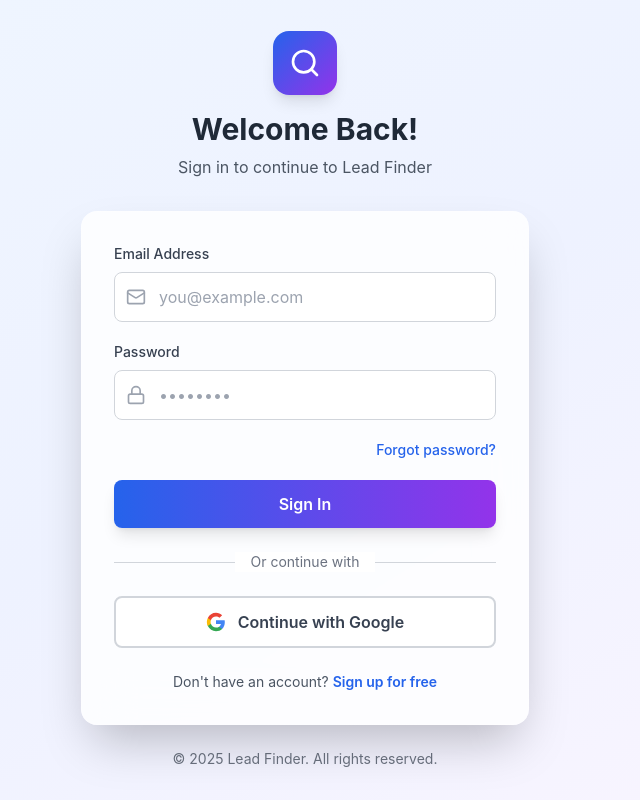
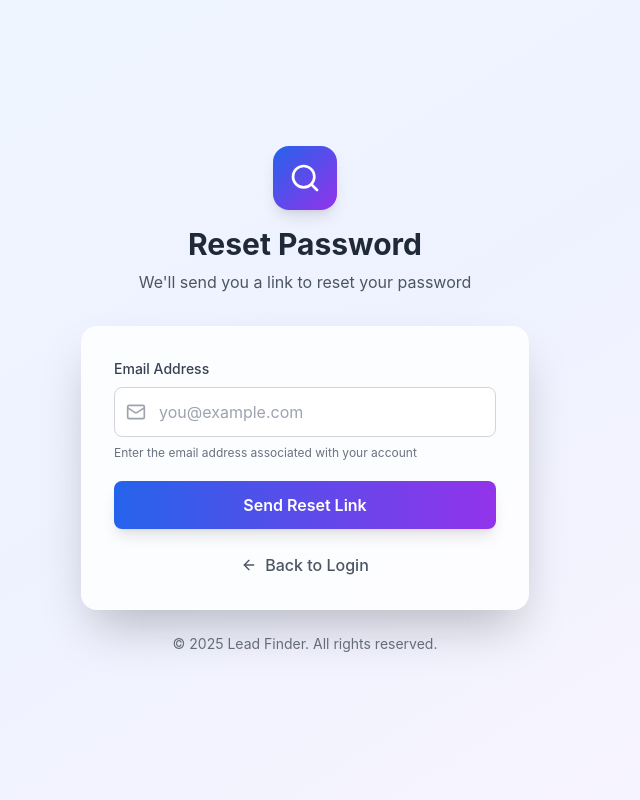
Before and after one commit to kvora49/Lead_finder, a React (Vite) app: page /forgot-password in a window 1280 px wide. Before the commit this address led to /login. Shown: the whole page, without its empty margins (335-975 px from the left). Built offline with nearby package versions, Linux system fonts and the light colour scheme; no server answers.

Commit message:
Add forgot password functionality and fix popup-closed error with redirect fallback

```diff
--- /dev/null
+++ b/src/components/ForgotPassword.jsx
@@ -0,0 +1,144 @@
+import { useState } from 'react';
+import { sendPasswordResetEmail } from 'firebase/auth';
+import { auth } from '../firebase';
+import { Link } from 'react-router-dom';
+import { Search, Mail, ArrowLeft, CheckCircle2, AlertCircle, Loader2 } from 'lucide-react';
+
+const ForgotPassword = () => {
+  const [email, setEmail] = useState('');
+  const [error, setError] = useState('');
+  const [success, setSuccess] = useState(false);
+  const [loading, setLoading] = useState(false);
+
+  const handleResetPassword = async (e) => {
+    e.preventDefault();
+    setError('');
+    setSuccess(false);
+    setLoading(true);
+
+    try {
+      await sendPasswordResetEmail(auth, email);
+      setSuccess(true);
+      setEmail(''); // Clear the email field
+    } catch (error) {
+      let errorMessage = error.message.replace('Firebase: ', '').replace('Error ', '');
+
+      if (error.code === 'auth/user-not-found') {
+        errorMessage = 'No account found with this email address.';
+      } else if (error.code === 'auth/invalid-email') {
+        errorMessage = 'Invalid email address format.';
+      } else if (error.code === 'auth/too-many-requests') {
+        errorMessage = 'Too many reset requests. Please try again later.';
+      }
+
+      setError(errorMessage);
+    } finally {
+      setLoading(false);
+    }
+  };
+
+  return (
+    <div className="min-h-screen bg-gradient-to-br from-blue-50 via-indigo-50 to-purple-50 flex items-center justify-center p-4">
+      {/* Background Pattern */}
+      <div className="absolute inset-0 bg-grid-pattern opacity-5"></div>
+
+      <div className="relative w-full max-w-md">
+        {/* Logo & Title */}
+        <div className="text-center mb-8">
+          <div className="inline-flex items-center justify-center w-16 h-16 bg-gradient-to-br from-blue-600 to-purple-600 rounded-2xl mb-4 shadow-lg">
+            <Search className="w-8 h-8 text-white" />
+          </div>
+          <h1 className="text-3xl font-bold text-gray-800 mb-2">Reset Password</h1>
+          <p className="text-gray-600">We'll send you a link to reset your password</p>
+        </div>
+
+        {/* Reset Password Card */}
+        <div className="glass-panel bg-white/80 backdrop-blur-xl rounded-2xl shadow-2xl p-8 border border-white/20">
+          {/* Success Message */}
+          {success && (
+            <div className="mb-6 p-4 bg-green-50 border border-green-200 rounded-lg">
+              <div className="flex items-start gap-3">
+                <CheckCircle2 className="w-5 h-5 text-green-600 flex-shrink-0 mt-0.5" />
+                <div>
+                  <p className="text-sm text-green-800 font-medium mb-1">
+                    Password reset email sent!
+                  </p>
+                  <p className="text-sm text-green-700">
+                    Check your inbox for a link to reset your password. If it doesn't appear within a few minutes, check your spam folder.
+                  </p>
+                </div>
+              </div>
+            </div>
+          )}
+
+          {/* Error Message */}
+          {error && (
+            <div className="mb-6 p-4 bg-red-50 border border-red-200 rounded-lg">
+              <div className="flex items-start gap-3">
+                <AlertCircle className="w-5 h-5 text-red-600 flex-shrink-0 mt-0.5" />
+                <p className="text-sm text-red-800">{error}</p>
+              </div>
+            </div>
+          )}
+
+          {/* Reset Form */}
+          <form onSubmit={handleResetPassword} className="space-y-5">
+            {/* Email Field */}
+            <div>
+              <label className="block text-sm font-medium text-gray-700 mb-2">
+                Email Address
+              </label>
+              <div className="relative">
+                <Mail className="absolute left-3 top-1/2 transform -translate-y-1/2 w-5 h-5 text-gray-400" />
+                <input
+                  type="email"
+                  value={email}
+                  onChange={(e) => setEmail(e.target.value)}
+                  className="w-full pl-11 pr-4 py-3 border border-gray-300 rounded-lg focus:ring-2 focus:ring-blue-500 focus:border-blue-500 transition-all"
+                  placeholder="you@example.com"
+                  required
+                  disabled={loading}
+                />
+              </div>
+              <p className="mt-2 text-xs text-gray-500">
+                Enter the email address associated with your account
+              </p>
+            </div>
+
+            {/* Reset Button */}
+            <button
+              type="submit"
+              disabled={loading}
+              className="w-full bg-gradient-to-r from-blue-600 to-purple-600 text-white py-3 rounded-lg font-semibold hover:from-blue-700 hover:to-purple-700 transition-all duration-200 shadow-lg hover:shadow-xl disabled:opacity-50 disabled:cursor-not-allowed flex items-center justify-center gap-2"
+            >
+              {loading ? (
+                <>
+                  <Loader2 className="w-5 h-5 animate-spin" />
+                  Sending...
+                </>
+              ) : (
+                'Send Reset Link'
+              )}
+            </button>
+          </form>
+
+          {/* Back to Login */}
+          <Link
+            to="/login"
+            className="mt-6 w-full flex items-center justify-center gap-2 text-gray-600 hover:text-gray-800 font-medium transition-colors"
+          >
+            <ArrowLeft className="w-4 h-4" />
+            Back to Login
+          </Link>
+        </div>
+
+        {/* Footer */}
+        <p className="text-center text-sm text-gray-500 mt-6">
+          © 2025 Lead Finder. All rights reserved.
+        </p>
+      </div>
+    </div>
+  );
+};
+
+export default ForgotPassword;
--- a/src/components/Login.jsx
+++ b/src/components/Login.jsx
@@ -1,8 +1,9 @@
 import { useState } from 'react';
-import { signInWithEmailAndPassword, signInWithPopup, GoogleAuthProvider } from 'firebase/auth';
+import { signInWithEmailAndPassword, signInWithPopup, signInWithRedirect, getRedirectResult, GoogleAuthProvider } from 'firebase/auth';
 import { auth } from '../firebase';
 import { Link, useNavigate } from 'react-router-dom';
 import { Search, Mail, Lock, AlertCircle, Loader2, Eye, EyeOff } from 'lucide-react';
+import { useEffect } from 'react';
 
 const Login = () => {
   const [email, setEmail] = useState('');
@@ -11,6 +12,23 @@
   const [error, setError] = useState('');
   const [loading, setLoading] = useState(false);
   const navigate = useNavigate();
+
+  // Check for redirect result on component mount
+  useEffect(() => {
+    const checkRedirectResult = async () => {
+      try {
+        const result = await getRedirectResult(auth);
+        if (result) {
+          navigate('/');
+        }
+      } catch (error) {
+        if (error.code !== 'auth/popup-closed-by-user') {
+          setError(error.message.replace('Firebase: ', ''));
+        }
+      }
+    };
+    checkRedirectResult();
+  }, [navigate]);
 
   const handleLogin = async (e) => {
     e.preventDefault();
@@ -52,12 +70,24 @@
     const provider = new GoogleAuthProvider();
 
     try {
+      // Try popup method first
       await signInWithPopup(auth, provider);
       navigate('/');
     } catch (error) {
-      setError(error.message.replace('Firebase: ', ''));
-    } finally {
-      setLoading(false);
+      // If popup is blocked or closed, use redirect method
+      if (error.code === 'auth/popup-blocked' || error.code === 'auth/popup-closed-by-user' || error.code === 'auth/cancelled-popup-request') {
+        try {
+          // Use redirect method as fallback
+          await signInWithRedirect(auth, provider);
+          // Navigation will happen in useEffect after redirect completes
+        } catch (redirectError) {
+          setError(redirectError.message.replace('Firebase: ', ''));
+          setLoading(false);
+        }
+      } else {
+        setError(error.message.replace('Firebase: ', ''));
+        setLoading(false);
+      }
     }
   };
 
--- a/src/components/Register.jsx
+++ b/src/components/Register.jsx
@@ -1,5 +1,5 @@
-import { useState } from 'react';
-import { createUserWithEmailAndPassword, signInWithPopup, GoogleAuthProvider, updateProfile } from 'firebase/auth';
+import { useState, useEffect } from 'react';
+import { createUserWithEmailAndPassword, signInWithPopup, signInWithRedirect, getRedirectResult, GoogleAuthProvider, updateProfile } from 'firebase/auth';
 import { auth } from '../firebase';
 import { Link, useNavigate } from 'react-router-dom';
 import { Search, Mail, Lock, User, AlertCircle, Loader2, CheckCircle, Eye, EyeOff } from 'lucide-react';
@@ -19,6 +19,23 @@
   const [verificationCode, setVerificationCode] = useState('');
   const [tempUserData, setTempUserData] = useState(null);
   const navigate = useNavigate();
+
+  // Check for redirect result on component mount
+  useEffect(() => {
+    const checkRedirectResult = async () => {
+      try {
+        const result = await getRedirectResult(auth);
+        if (result) {
+          navigate('/');
+        }
+      } catch (error) {
+        if (error.code !== 'auth/popup-closed-by-user') {
+          setError(error.message.replace('Firebase: ', ''));
+        }
+      }
+    };
+    checkRedirectResult();
+  }, [navigate]);
 
   const handleChange = (e) => {
     setFormData({
@@ -183,12 +200,24 @@
     const provider = new GoogleAuthProvider();
 
     try {
+      // Try popup method first
       await signInWithPopup(auth, provider);
       navigate('/');
     } catch (error) {
-      setError(error.message.replace('Firebase: ', ''));
-    } finally {
-      setLoading(false);
+      // If popup is blocked or closed, use redirect method
+      if (error.code === 'auth/popup-blocked' || error.code === 'auth/popup-closed-by-user' || error.code === 'auth/cancelled-popup-request') {
+        try {
+          // Use redirect method as fallback
+          await signInWithRedirect(auth, provider);
+          // Navigation will happen in useEffect after redirect completes
+        } catch (redirectError) {
+          setError(redirectError.message.replace('Firebase: ', ''));
+          setLoading(false);
+        }
+      } else {
+        setError(error.message.replace('Firebase: ', ''));
+        setLoading(false);
+      }
     }
   };
 
--- a/src/main.jsx
+++ b/src/main.jsx
@@ -9,6 +9,7 @@
 import App from './App.jsx';
 import Login from './components/Login.jsx';
 import Register from './components/Register.jsx';
+import ForgotPassword from './components/ForgotPassword.jsx';
 import ProtectedRoute from './components/ProtectedRoute.jsx';
 import { AuthProvider } from './contexts/AuthContext.jsx';
 import './index.css';
@@ -24,6 +25,7 @@
         <Routes>
           <Route path="/login" element={<Login />} />
           <Route path="/register" element={<Register />} />
+          <Route path="/forgot-password" element={<ForgotPassword />} />
           <Route
             path="/"
             element={
```
Also changed, not shown: 2 other files (tests, documents, lock files or other folders).
